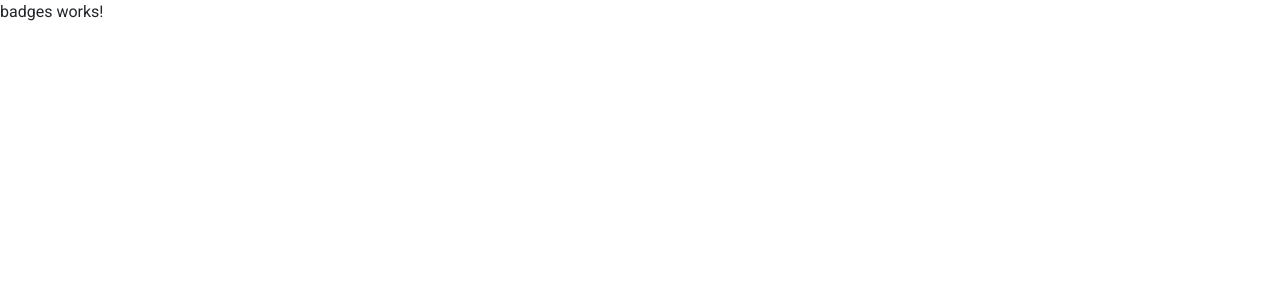
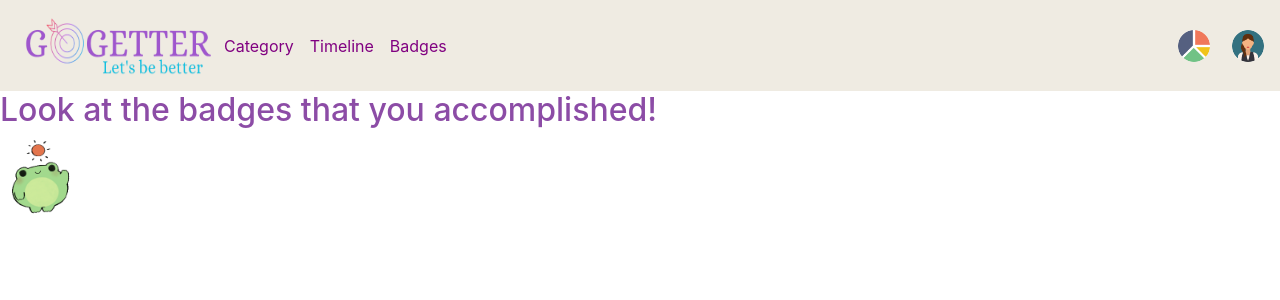
Before and after one commit to zwang4-code/2023-Spring-SaaS-GoGetter, an Angular app in the folder frontend/: page /#/badges in a window 1280 px wide. Shown: the top 300 px of the page. Built offline with nearby package versions, Linux system fonts and the light colour scheme.

Commit message:
adding the welcome badge

```diff
--- a/frontend/src/app/components/badges/badges.component.html
+++ b/frontend/src/app/components/badges/badges.component.html
@@ -1 +1,12 @@
-<p>badges works!</p>
+<app-nav></app-nav>
+
+<div>
+  <!--Name of the this page-->
+  <h2 style="color: #8c4ca6">
+    Look at the badges that you accomplished!
+  </h2>
+  <body>
+    <!--Default badge that the user will recieve when they have an account with us-->
+    <img src="../assets/image/welcome.png" alt="Your Image" title="Welcome!"  width="80" height="80" class="rounded-circle">
+  </body>
+</div>
```
Also changed, not shown: frontend/src/assets/image/welcome.png (added).
